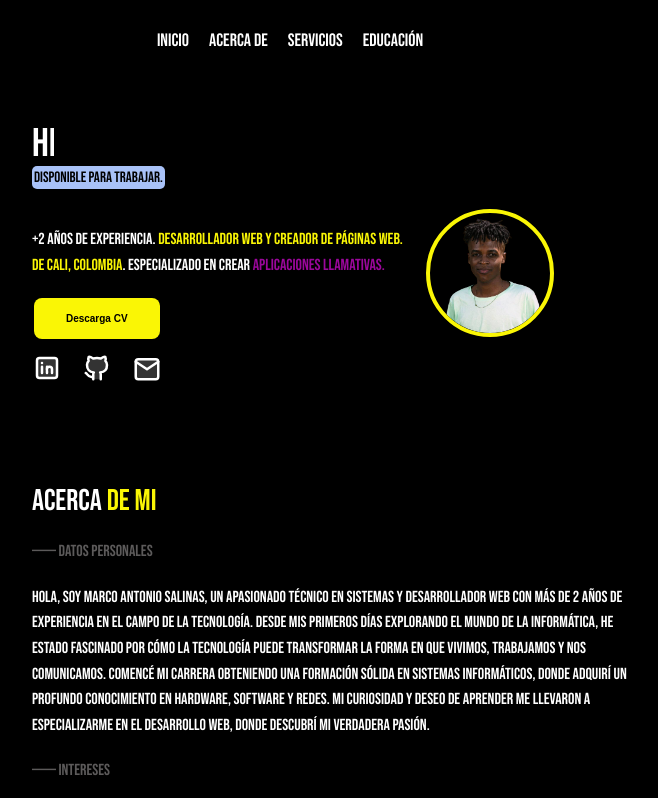
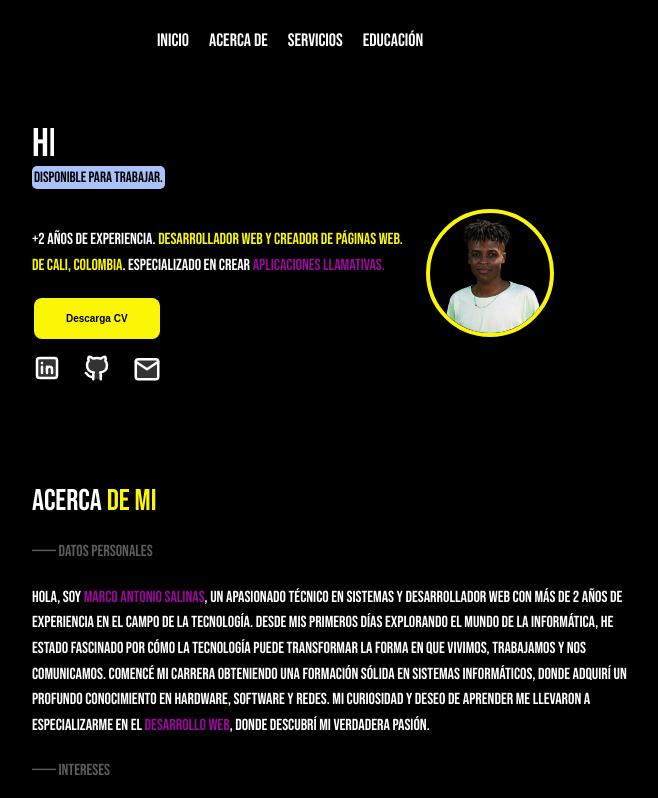
Before and after one commit to marcosali/port-web, a React (Create React App) app: page / in a window 1280 px wide. Shown: the top 798 px of the page, without its empty margins (350-1008 px from the left). Built offline with nearby package versions, Linux system fonts and the light colour scheme.

Commit message:
Update Acercade.css

```diff
--- a/src/Components/Acercade.css
+++ b/src/Components/Acercade.css
@@ -18,8 +18,9 @@
 
 .acercade {
     padding: 20px;
+    margin-top: 50px;
     margin-left: 28%;
-    margin-top: 50px;
+
 }
 
 .title1 {
@@ -60,6 +61,10 @@
     padding: 10px;
     justify-content: center;
     border-radius: 25px;
+}
+
+.otro{
+    color: #9b079b;
 }
 
 .interces:hover {
```
